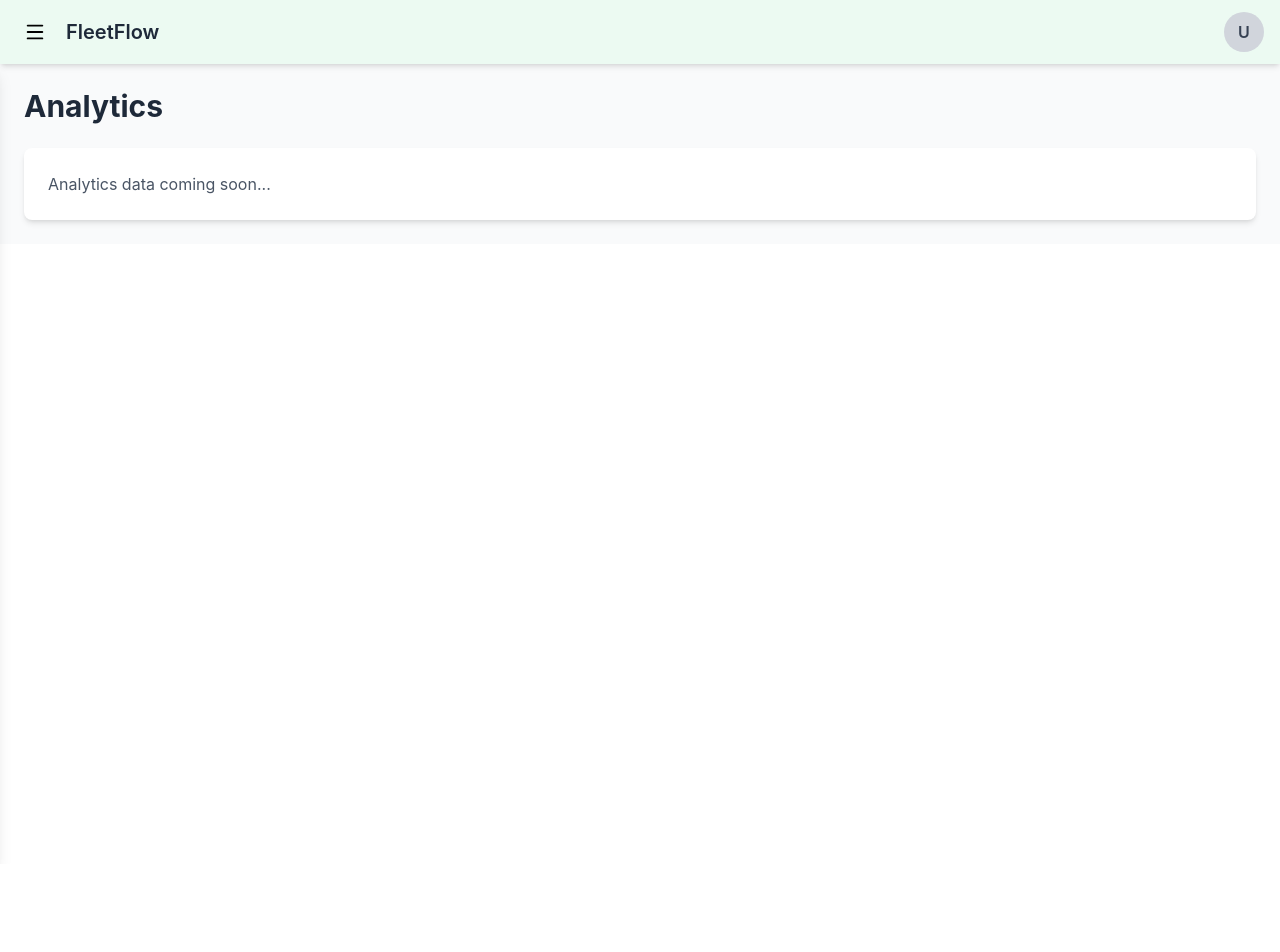
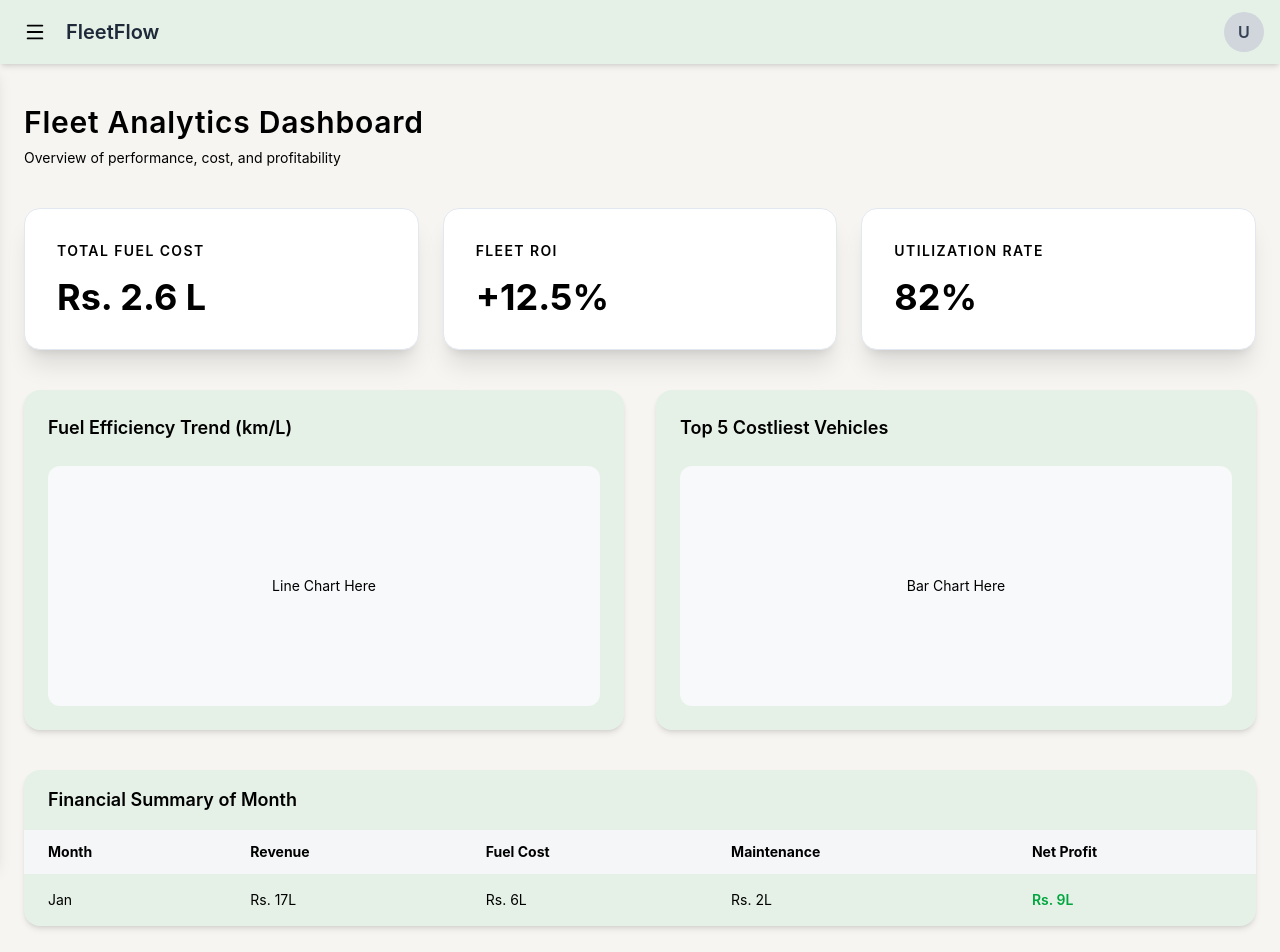
Before and after one commit to shubhamordex/fleetflow, a React (Vite) app in the folder Frontend/Frontend/: page /analytics in a window 1280 px wide. Shown: the top 952 px of the page. Before the commit the page ends 864 px from the top, so only its background shows below. Built offline with nearby package versions, Linux system fonts and the light colour scheme.

Commit message:
Completed Analytics UI

```diff
--- /dev/null
+++ b/Frontend/Frontend/src/components/analytics/ChartCard.jsx
@@ -0,0 +1,13 @@
+export default function ChartCard({ title }) {
+  return (
+    <div className="bg-white rounded-3xl border border-slate-200 shadow-sm p-6">
+      <h3 className="text-sm font-bold text-slate-700 mb-4">
+        {title}
+      </h3>
+
+      <div className="h-48 bg-slate-50 rounded-xl flex items-center justify-center text-slate-300 text-sm">
+        Chart Placeholder
+      </div>
+    </div>
+  );
+}
--- /dev/null
+++ b/Frontend/Frontend/src/components/analytics/FinancialTable.jsx
@@ -0,0 +1,34 @@
+export default function FinancialTable() {
+  return (
+    <div className="bg-white rounded-3xl border border-slate-200 shadow-sm overflow-hidden">
+
+      <div className="px-6 py-4 border-b border-slate-100">
+        <h3 className="text-sm font-bold text-slate-700">
+          Financial Summary of Month
+        </h3>
+      </div>
+
+      <table className="w-full text-sm">
+        <thead className="bg-slate-50 text-slate-400 text-xs uppercase">
+          <tr>
+            <th className="px-6 py-3 text-left">Month</th>
+            <th className="px-6 py-3 text-left">Revenue</th>
+            <th className="px-6 py-3 text-left">Fuel Cost</th>
+            <th className="px-6 py-3 text-left">Maintenance</th>
+            <th className="px-6 py-3 text-left">Net Profit</th>
+          </tr>
+        </thead>
+        <tbody className="divide-y divide-slate-100">
+          <tr>
+            <td className="px-6 py-4 font-medium">Jan</td>
+            <td className="px-6 py-4">Rs. 17L</td>
+            <td className="px-6 py-4">Rs. 6L</td>
+            <td className="px-6 py-4">Rs. 2L</td>
+            <td className="px-6 py-4 font-bold text-emerald-600">Rs. 9L</td>
+          </tr>
+        </tbody>
+      </table>
+
+    </div>
+  );
+}
--- /dev/null
+++ b/Frontend/Frontend/src/components/analytics/KPI.jsx
@@ -0,0 +1,12 @@
+export default function KPI({ label, value }) {
+  return (
+    <div className="bg-white border border-teal-200 rounded-2xl p-5 text-center shadow-sm">
+      <p className="text-xs uppercase font-semibold text-teal-600 tracking-widest">
+        {label}
+      </p>
+      <p className="text-2xl font-black text-slate-800 mt-2">
+        {value}
+      </p>
+    </div>
+  );
+}
--- a/Frontend/Frontend/src/pages/Analytics.jsx
+++ b/Frontend/Frontend/src/pages/Analytics.jsx
@@ -1,17 +1,160 @@
-import Navbar from '../components/Navbar'
+import Navbar from "../components/Navbar";
+import { authColors } from "../colors/colors";
 
 export default function Analytics() {
+  const c = authColors;
+
   return (
-    <>
+    <div
+      className="min-h-screen transition-colors duration-300"
+      style={{ backgroundColor: c.pageBg }}
+    >
       <Navbar />
-      <div className="w-full flex-1 bg-gray-50 p-6">
-        <div className="max-w-7xl mx-auto">
-          <h1 className="text-3xl font-bold text-gray-800 mb-6">Analytics</h1>
-          <div className="bg-white rounded-lg shadow-md p-6">
-            <p className="text-gray-600">Analytics data coming soon...</p>
+
+      <div className="max-w-7xl mx-auto px-6 py-10 space-y-10">
+
+        {/* 🔹 PAGE TITLE */}
+        <div>
+          <h1
+            className="text-3xl font-semibold tracking-wide"
+            style={{ color: c.primaryText }}
+          >
+            Fleet Analytics Dashboard
+          </h1>
+          <p className="text-sm mt-2" style={{ color: c.secondaryText }}>
+            Overview of performance, cost, and profitability
+          </p>
+        </div>
+
+        {/* 🔹 KPI SECTION */}
+        <div className="grid grid-cols-1 md:grid-cols-3 gap-6">
+
+          {[
+            { label: "Total Fuel Cost", value: "Rs. 2.6 L" },
+            { label: "Fleet ROI", value: "+12.5%" },
+            { label: "Utilization Rate", value: "82%" },
+          ].map((item, i) => (
+            <div
+              key={i}
+              className="bg-white rounded-2xl shadow-xl border border-slate-200 p-8 hover:scale-[1.02] transition"
+            >
+              <p className="text-sm uppercase tracking-widest font-semibold" style={{ color: c.secondaryText }}>
+                {item.label}
+              </p>
+              <p className="mt-4 text-4xl font-bold" style={{ color: c.primaryText }}>
+                {item.value}
+              </p>
+            </div>
+          ))}
+        </div>
+
+        {/* 🔹 CHARTS SECTION */}
+        <div className="grid grid-cols-1 lg:grid-cols-2 gap-8">
+
+          {/* Fuel Efficiency */}
+          <div
+            className="rounded-2xl p-6 shadow-md "
+            style={{
+              backgroundColor: c.ambientGreen,
+            }}
+          >
+            <h3
+              className="text-lg font-semibold mb-6"
+              style={{ color: c.primaryText }}
+            >
+              Fuel Efficiency Trend (km/L)
+            </h3>
+
+            <div
+              className="h-60 rounded-xl flex items-center justify-center text-sm"
+              style={{
+                backgroundColor: c.chartBg || "#f8f9fa",
+                color: c.secondaryText,
+              }}
+            >
+              Line Chart Here
+            </div>
+          </div>
+
+          {/* Top Vehicles */}
+          <div
+            className="rounded-2xl p-6 shadow-md "
+            style={{
+              backgroundColor: c.ambientGreen,
+            }}
+          >
+            <h3
+              className="text-lg font-semibold mb-6"
+              style={{ color: c.primaryText }}
+            >
+              Top 5 Costliest Vehicles
+            </h3>
+
+            <div
+              className="h-60 rounded-xl flex items-center justify-center text-sm"
+              style={{
+                backgroundColor: c.chartBg || "#f8f9fa",
+                color: c.secondaryText,
+              }}
+            >
+              Bar Chart Here
+            </div>
           </div>
         </div>
+
+        {/* 🔹 FINANCIAL SUMMARY */}
+        <div
+          className="rounded-2xl shadow-md overflow-hidden"
+          style={{
+            backgroundColor: c.ambientGreen,
+          }}
+        >
+          {/* Header */}
+          <div
+            className="px-6 py-4"
+            style={{ borderColor: c.borderColor }}
+          >
+            <h3
+              className="text-lg font-semibold"
+              style={{ color: c.primaryText }}
+            >
+              Financial Summary of Month
+            </h3>
+          </div>
+
+          {/* Table */}
+          <div className="overflow-x-auto">
+            <table className="w-full text-sm">
+              <thead
+                style={{
+                  backgroundColor: c.tableHeaderBg || "#f4f6f8",
+                }}
+              >
+                <tr className="text-left">
+                  <th className="px-6 py-3">Month</th>
+                  <th className="px-6 py-3">Revenue</th>
+                  <th className="px-6 py-3">Fuel Cost</th>
+                  <th className="px-6 py-3">Maintenance</th>
+                  <th className="px-6 py-3">Net Profit</th>
+                </tr>
+              </thead>
+
+              <tbody>
+                <tr>
+                  <td className="px-6 py-4">Jan</td>
+                  <td className="px-6 py-4">Rs. 17L</td>
+                  <td className="px-6 py-4">Rs. 6L</td>
+                  <td className="px-6 py-4">Rs. 2L</td>
+                  <td className="px-6 py-4 font-semibold text-green-600">
+                    Rs. 9L
+                  </td>
+                </tr>
+              </tbody>
+            </table>
+          </div>
+        </div>
+
       </div>
-    </>
-  )
+    </div>
+  );
 }
```
